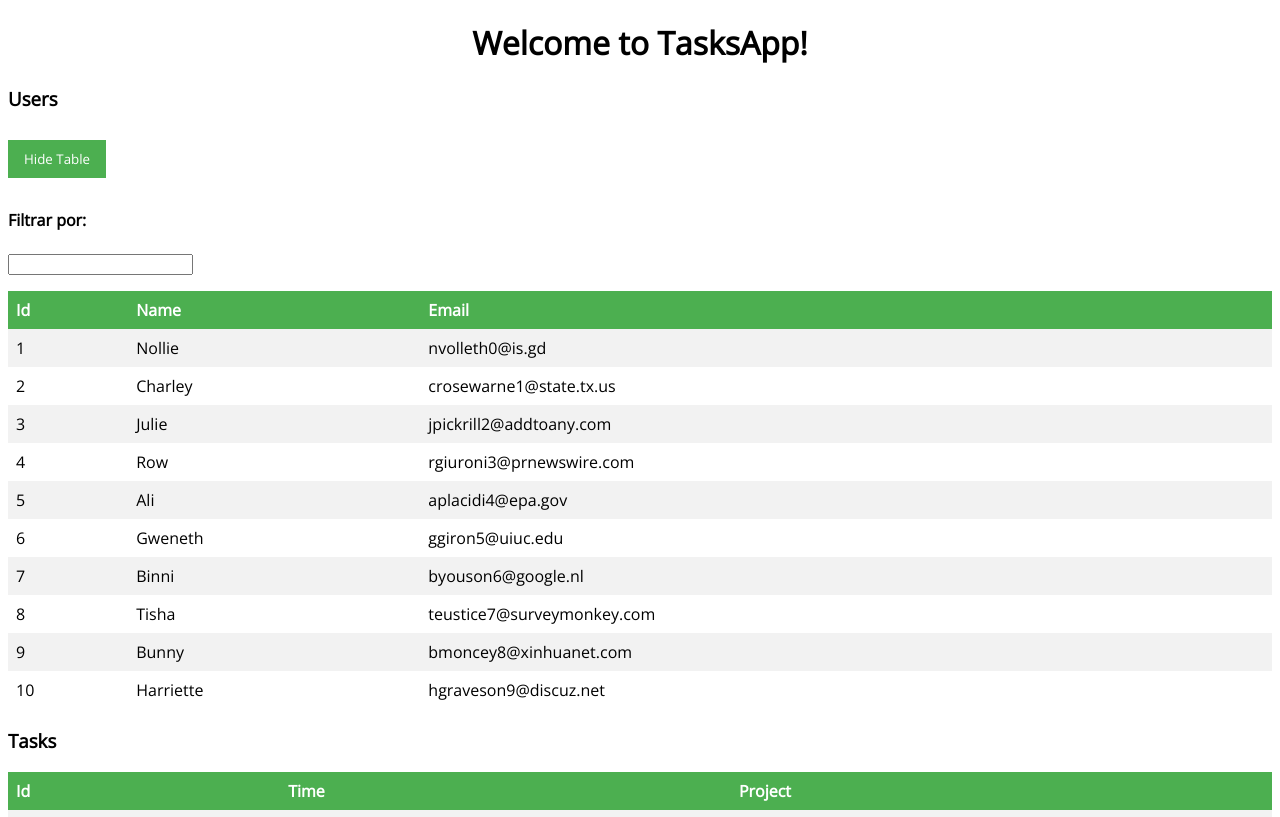
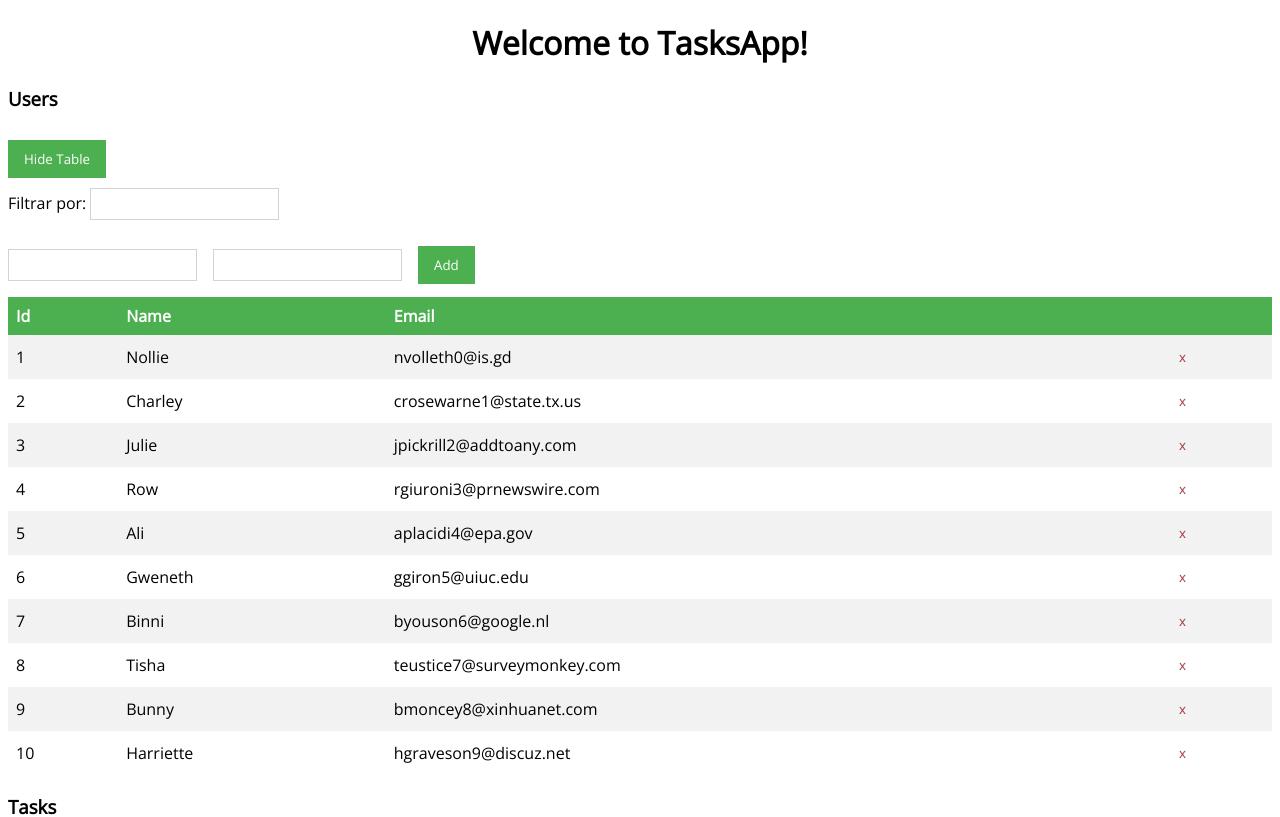
Before and after one commit to rociogj/tasks-app-angular, an Angular app: page / in a window 1280 px wide. Shown: the top 817 px of the page. Built offline with nearby package versions, Linux system fonts and the light colour scheme.

Commit message:
removeUser and addUser

```diff
--- a/src/app/user/user.component.html
+++ b/src/app/user/user.component.html
@@ -1,16 +1,28 @@
 <h3>Users</h3>
 <button (click)="toggleTable()">{{ tableIsVisible ? 'Hide' : 'Show'}} Table</button>
-<h4>Filtrar por: {{ searchValue }}</h4>
-<input type="text" [(ngModel)]="searchValue" (change)="onChanged(searchValue)">
+<div>
+  <span>Filtrar por: </span>
+  <input type="text" [(ngModel)]="searchValue" (change)="filterTable()">
+</div>
+
+<form>
+  <input type="text" [(ngModel)]="newUser.name" [ngModelOptions]="{standalone: true}">
+  <input type="text" [(ngModel)]="newUser.email" [ngModelOptions]="{standalone: true}">
+  <button (click)="addItem(newUser)">Add</button>
+</form>
 <table *ngIf="tableIsVisible">
   <thead>
     <th>Id</th>
     <th>Name</th>
     <th>Email</th>
+    <th></th>
   </thead>
   <tr *ngFor="let user of users">
     <td>{{ user.id }}</td>
     <td>{{ user.name }}</td>
     <td>{{ user.email }}</td>
+    <td>
+      <button class="button--text" (click)="removeItem(user)">x</button>
+    </td>
   </tr>
 </table>
--- a/src/app/user/user.component.ts
+++ b/src/app/user/user.component.ts
@@ -1,7 +1,11 @@
 import { Component, OnInit } from '@angular/core'
 import { User } from 'src/models/user.model'
 import userData from 'src/assets/users.json'
-import { ThrowStmt } from '@angular/compiler'
+
+interface newUser {
+  name: String
+  email: String
+}
 
 @Component({
   selector: 'user',
@@ -12,9 +16,10 @@ export class UserComponent implements OnInit {
   users: User[] = userData
   tableIsVisible: boolean = true
   searchValue: string
+  newUser: Object = {name: '', email: ''}
 
   constructor () {
-    console.log('this.searchValue', this.searchValue)
+    console.log('this.newUser', this.newUser)
   }
 
   ngOnInit () {
@@ -24,11 +29,17 @@ export class UserComponent implements OnInit {
     this.tableIsVisible = !this.tableIsVisible
   }
 
-  onChanged () {
-    this.filterTable()
-  }
-
   filterTable () {
     this.users = this.searchValue ? userData.filter(user => user.name.toLowerCase().includes(this.searchValue)) : userData
   }
+
+  removeItem (user: any) {
+    const userIndex = this.users.indexOf(user)
+    this.users.splice(userIndex, 1)
+  }
+
+  addItem (user: any) {
+    const newUser = {...user, id: this.users.length + 1, password: ''}
+    this.users.push(newUser)
+  }
 }
--- a/src/assets/main.css
+++ b/src/assets/main.css
@@ -29,6 +29,20 @@ button {
   cursor: pointer;
 }
 
+.button--text {
+  background-color: transparent;
+  color: #a63341;
+  padding: 5px;
+  margin: 0;
+}
+
 input {
-  margin: 0 0 16px;
+  height: 32px;
+  border: 1px solid lightgray;
+  margin: 0 16px 16px 0;
+  padding: 5px;
+  box-sizing: border-box;
 }
+input:focus {
+  box-shadow: 0px 0px 15px 2px rgba(0,0,0,0.1);
+}
```
